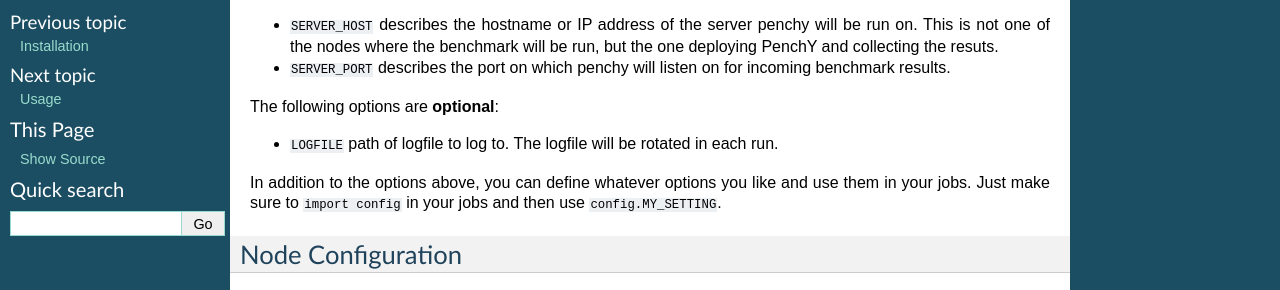
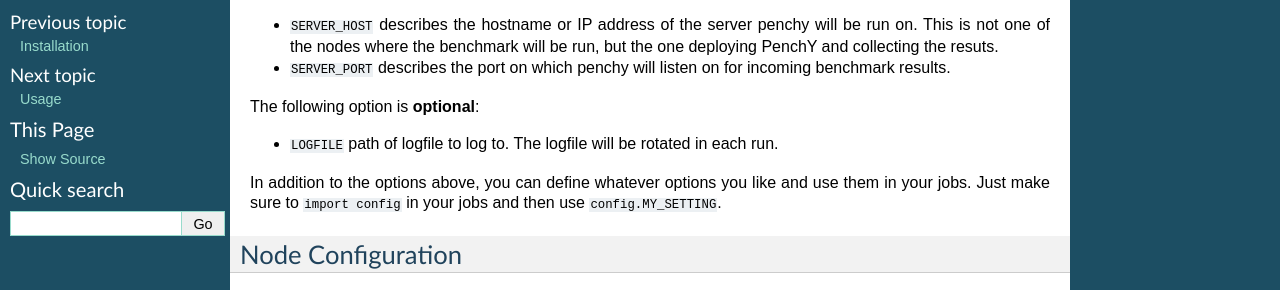
Before and after one commit to fhirschmann/penchy, a Sphinx documentation site: the page built from docs/configuration.rst, in a window 1280 px wide. Shown: the part 137-427 px from the top of the page. Built offline with Sphinx 7.4.7, drawn with Linux system fonts in a browser that asks for light colours; formulas are drawn with MathJax 3.

Commit message:
docs: plural to singular

```diff
--- a/docs/configuration.rst
+++ b/docs/configuration.rst
@@ -10,7 +10,7 @@
 * ``SERVER_PORT`` describes the port on which penchy will listen on for incoming
   benchmark results.
 
-The following options are **optional**:
+The following option is **optional**:
 
 * ``LOGFILE`` path of logfile to log to. The logfile will be rotated in each run.
 
```
